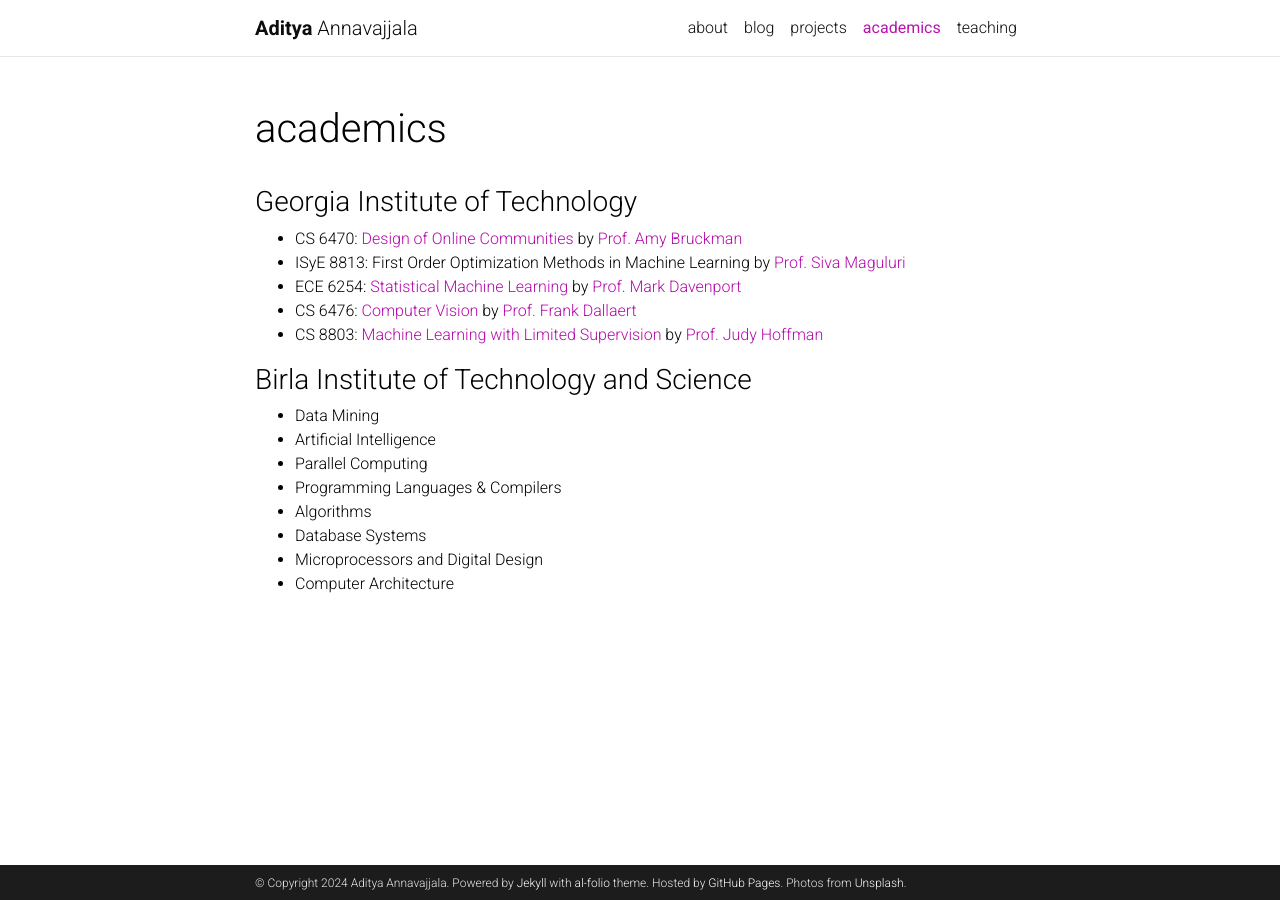
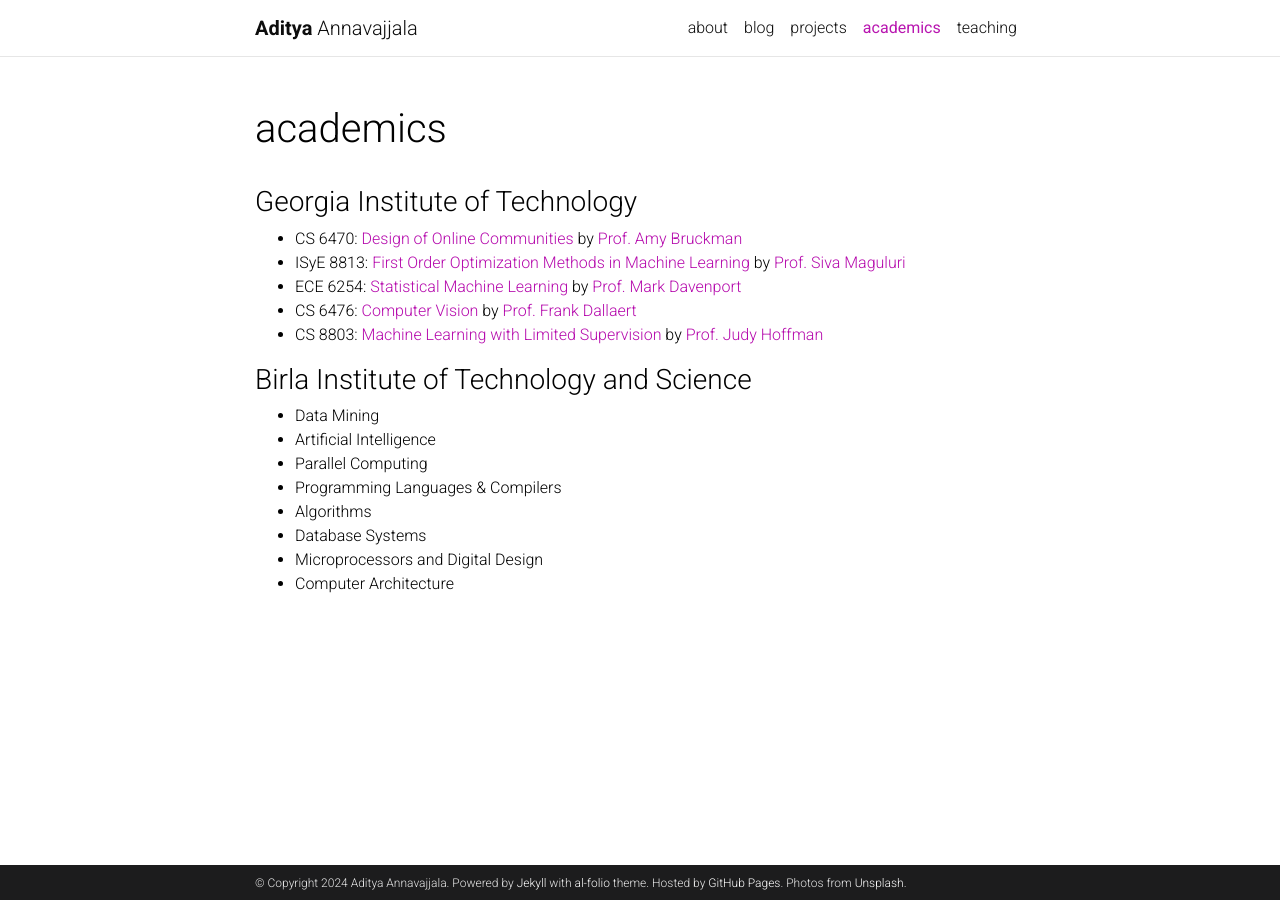
Before and after one commit to AdityaAS/adityaas.github.io, a Jekyll site: the page built from _pages/coursework.md, in a window 1280 px wide. Built offline with Jekyll 4.4.1, drawn with Linux system fonts in a browser that asks for light colours; comment, search, counter and statistics services are not loaded; a style sheet for code colours, icons or effects is not loaded; part of the change alters nothing that is shown.

```diff
--- a/_pages/coursework.md
+++ b/_pages/coursework.md
@@ -10,7 +10,7 @@ nav_order: 5
 ### Georgia Institute of Technology
 
 - CS 6470: [Design of Online Communities](https://faculty.cc.gatech.edu/~asb/teaching/oc/23/) by [Prof. Amy Bruckman](https://faculty.cc.gatech.edu/~asb/)
-- ISyE 8813: First Order Optimization Methods in Machine Learning by [Prof. Siva Maguluri](https://sites.google.com/site/sivatheja/)
+- ISyE 8813: [First Order Optimization Methods in Machine Learning](https://sites.google.com/site/sivatheja/teaching) by [Prof. Siva Maguluri](https://sites.google.com/site/sivatheja/)
 - ECE  6254: [Statistical Machine Learning](https://mdav.ece.gatech.edu/ece-6254-spring2022/) by [Prof. Mark Davenport](https://mdav.ece.gatech.edu/)
 - CS   6476: [Computer Vision](https://dellaert.github.io/21F-x476/) by [Prof. Frank Dallaert](https://dellaert.github.io/)
 - CS   8803: [Machine Learning with Limited Supervision](https://sites.google.com/view/cs8803ls-fa2021) by [Prof. Judy Hoffman](https://faculty.cc.gatech.edu/~judy/)
```
